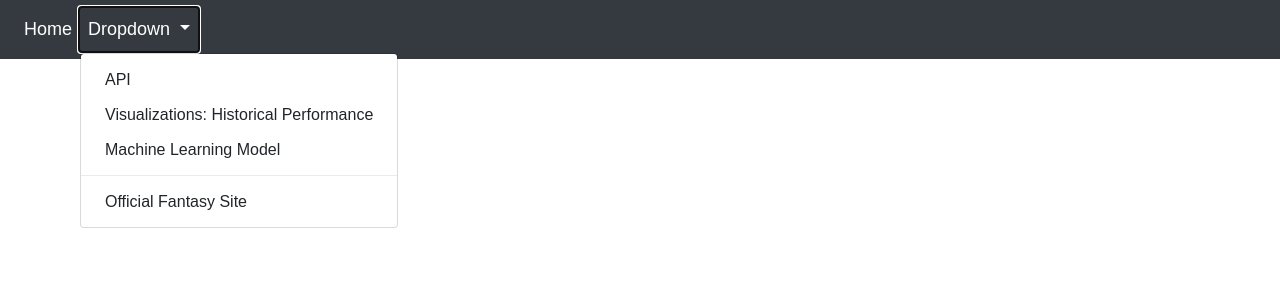
After one commit to maximizo/Fantasy-PL-Predictor, a Flask app: page /machinelearning in a window 1280 px wide, after a click on "Dropdown". The commit adds this page. Shown: the top 300 px of the page. Run offline with Flask 2, Linux system fonts and the light colour scheme; some libraries are stand-ins or nearby versions.

Commit message:
added tableau link, update folder structure

```diff
--- a/app.py
+++ b/app.py
@@ -4,12 +4,14 @@ from api.data import data_connector
 app = Flask(__name__, static_url_path='')
 
 
-# serve a dynamic html file from the flask app
+# serve a html file from the flask app
 @app.route('/')
 def index():
     return render_template('html/index.html')
-    # data2=data_connector.get_data2())
 
+@app.route('/machinelearning')
+def machinelearning():
+    return render_template('html/machine_learning.html')
 
 # serve data from the flask app
 @app.route('/data')
--- a/static/javascript/route_constant.js
+++ /dev/null
@@ -1,4 +0,0 @@
-export let base_url = "http://127.0.0.1:5000";
-export let data_route = "/data";
-
-export let data_url = base_url + data_route;
--- a/static/styles/style.css
+++ b/static/styles/style.css
@@ -55,7 +55,7 @@ h3 {
 p {
     padding: 10px 10px;
     margin: 0;
-    font-size: 32px;
+    font-size: 16px;
     color: black;
     font-family: Arial, Helvetica, sans-serif;
 }
--- /dev/null
+++ b/templates/html/machine_learning.html
@@ -0,0 +1,48 @@
+<!DOCTYPE html>
+<html lang="en">
+
+    <head>
+        <meta charset="UTF-8">
+        <title>Fantasy Soccer Overview</title>
+        <link rel="stylesheet" href="https://stackpath.bootstrapcdn.com/bootstrap/4.3.1/css/bootstrap.min.css" integrity="sha384-ggOyR0iXCbMQv3Xipma34MD+dH/1fQ784/j6cY/iJTQUOhcWr7x9JvoRxT2MZw1T" crossorigin="anonymous">
+        <script src="https://code.jquery.com/jquery-3.2.1.slim.min.js" integrity="sha384-KJ3o2DKtIkvYIK3UENzmM7KCkRr/rE9/Qpg6aAZGJwFDMVNA/GpGFF93hXpG5KkN" crossorigin="anonymous"></script>
+        <script src="https://cdnjs.cloudflare.com/ajax/libs/popper.js/1.12.9/umd/popper.min.js" integrity="sha384-ApNbgh9B+Y1QKtv3Rn7W3mgPxhU9K/ScQsAP7hUibX39j7fakFPskvXusvfa0b4Q" crossorigin="anonymous"></script>
+        <script src="https://maxcdn.bootstrapcdn.com/bootstrap/4.0.0/js/bootstrap.min.js" integrity="sha384-JZR6Spejh4U02d8jOt6vLEHfe/JQGiRRSQQxSfFWpi1MquVdAyjUar5+76PVCmYl" crossorigin="anonymous"></script>
+        <link rel="stylesheet" href="styles/style.css">
+        <link rel= "stylesheet" type= "text/css" href= "{{ url_for('static',filename='styles/style.css') }}">
+    </head>
+
+<body>
+
+    <nav class="navbar navbar-expand-lg navbar-dark bg-dark">
+
+        <div class="collapse navbar-collapse" id="navbarSupportedContent">
+            <ul class="navbar-nav mr-auto">
+                <li class="nav-item active">
+                <a class="nav-link" href="../">Home <span class="sr-only">(current)</span></a>
+                </li>
+
+            <li class="nav-item dropdown">
+                <a class="nav-link dropdown-toggle" href="#" id="navbarDropdown" role="button" data-toggle="dropdown" aria-haspopup="true" aria-expanded="false">
+                    Dropdown
+                </a>
+                <div class="dropdown-menu" aria-labelledby="navbarDropdown">
+                    <a class="dropdown-item" href="data">API</a>
+                    <a class="dropdown-item" href="https://public.tableau.com/profile/megan7186#!/vizhome/PremierLeagueFootball/TopScorers?publish=yeshtml/second_page.html">Visualizations: Historical Performance</a>
+                    <a class="dropdown-item" href="machinelearning">Machine Learning Model</a>
+                    <div class="dropdown-divider"></div>
+                    <a class="dropdown-item" href="https://fantasy.premierleague.com/">Official Fantasy Site</a>
+                </div>
+            </li>
+    </nav>
+
+    <!-- Content-->
+
+    <div class="container">
+    </div>
+
+    <script src="https://d3js.org/d3.v5.min.js"></script>
+    <script type="module" src="javascript/app.js"></script>
+</body>
+
+</html>
```
Also changed, not shown: static/html/doggy_page.html (deleted, +0 -11 lines), static/html/second_page.html (deleted, +0 -13 lines), static/javascript/app.js (deleted, +0 -15 lines), templates/html/index.html (+3 -16 lines).
